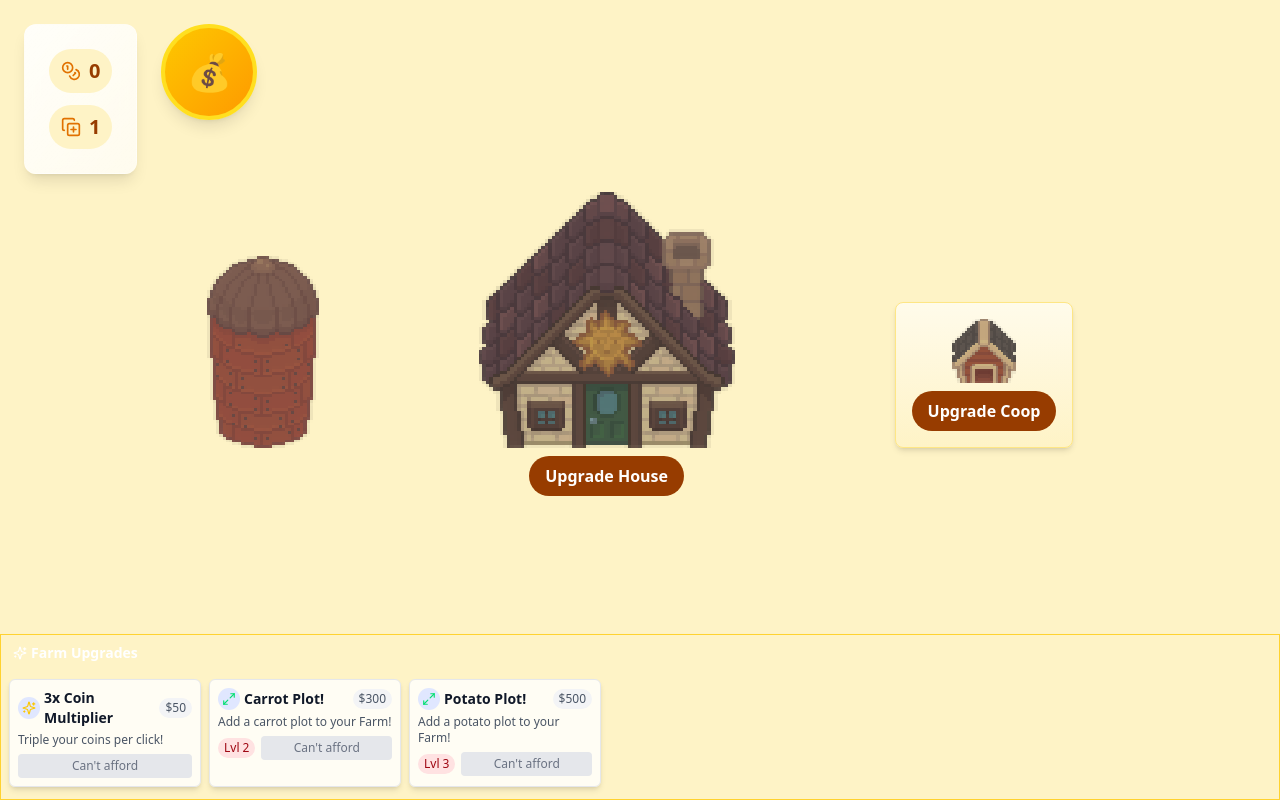
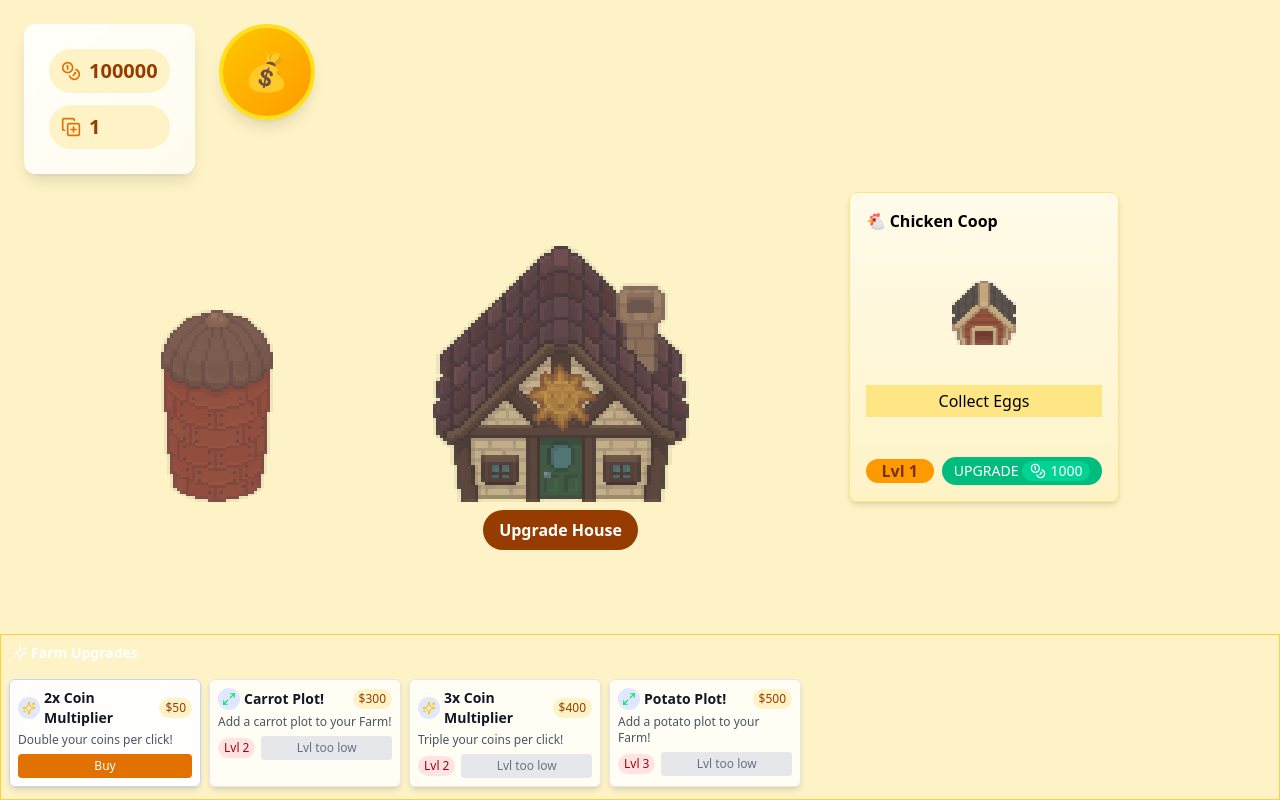
Before and after one commit to Jhay3765/clicker-game, a React (Vite) app: page / in a window 1280 px wide. Built offline with nearby package versions, Linux system fonts and the light colour scheme.

Commit message:
added coop

```diff
--- a/src/App.tsx
+++ b/src/App.tsx
@@ -25,7 +25,7 @@ interface FarmUpgrade {
 }
 
 function App() {
-  const [currency, setCurrency] = useState(0);
+  const [currency, setCurrency] = useState(100000);
   const [multiplier, setMultiplier] = useState(1);
   const [isMoneyMadeDisplayVisible, setIsMoneyMadeDisplayVisible] =
     useState(false);
@@ -37,12 +37,12 @@ function App() {
   const [upgrades, setUpgrades] = useState<FarmUpgrade[]>([
     {
       id: 1,
-      name: "3x Coin Multiplier",
-      description: "Triple your coins per click!",
+      name: "2x Coin Multiplier",
+      description: "Double your coins per click!",
       cost: 50,
       requiredLevel: 1,
       type: "multiplier",
-      apply: () => increaseMultiplier(3),
+      apply: () => increaseMultiplier(2),
     },
     {
       id: 2,
@@ -52,6 +52,15 @@ function App() {
       requiredLevel: 2,
       type: "addPlot",
       apply: () => addPlot("carrot"),
+    },
+    {
+      id: 3,
+      name: "3x Coin Multiplier",
+      description: "Triple your coins per click!",
+      cost: 400,
+      requiredLevel: 2,
+      type: "multiplier",
+      apply: () => increaseMultiplier(3),
     },
 
     {
@@ -123,7 +132,7 @@ function App() {
   };
 
   return (
-    <main className="h-screen bg-amber-100">
+    <main className="min-h-screen bg-amber-100">
       {isMoneyMadeDisplayVisible && <MoneyMadeDisplay></MoneyMadeDisplay>}
 
       <ScoreDisplay
@@ -145,7 +154,7 @@ function App() {
         <Coop />
       </div>
 
-      <div className="flex px-4 w-full gap-8 mt-24">
+      <div className="flex px-4 w-full flex-wrap gap-8 mt-24">
         {isCarrotPlotPurchased && (
           <Plot increaseCurrency={increaseCurrency} cropName="carrot" />
         )}
--- a/src/components/CarrotPlot.tsx
+++ /dev/null
@@ -1,20 +0,0 @@
-import React from "react";
-import Plot from "./Plot";
-export default function CarrotPlot({
-  increaseCurrency,
-}: {
-  increaseCurrency: (amount: number) => void;
-}) {
-  const [patchAmount, setPatchAmount] = React.useState(3);
-  const [plotLevel, setPlotLevel] = React.useState(1);
-
-  return (
-    <div>
-      <Plot
-        amountOfTiles={patchAmount}
-        cropName="carrot"
-        increaseCurrency={increaseCurrency}
-      />
-    </div>
-  );
-}
--- a/src/components/Plot.tsx
+++ b/src/components/Plot.tsx
@@ -1,6 +1,6 @@
 "use client";
 
-import { ArrowUp } from "lucide-react";
+import { Coins } from "lucide-react";
 import { useState, useEffect } from "react";
 
 const MAX_LEVEL = 3;
@@ -31,7 +31,8 @@ const Crops = [
     profit: 10,
     color: "#FFA500",
     icon: "🥕",
-    price: "150",
+    upgradePrice: 150,
+    upgradePrice2: 300,
   },
   {
     id: 2,
@@ -39,7 +40,8 @@ const Crops = [
     profit: 20,
     color: "#D2B48C",
     icon: "🥔",
-    price: "150",
+    upgradePrice: 150,
+    upgradePrice2: 300,
   },
   {
     id: 3,
@@ -47,46 +49,47 @@ const Crops = [
     profit: 30,
     color: "#FFD700",
     icon: "🌽",
-    price: "150",
+    upgradePrice: 150,
+    upgradePrice2: 300,
   },
 ];
 
 const Plot = ({ increaseCurrency, cropName }: PlotProps) => {
-  const [isPurchased, setIsPurchased] = useState(true);
   const [level, setLevel] = useState(1);
   const amountOfTiles = level * 12;
   const plot = Array(amountOfTiles).fill(null);
   const autoHarvest = level >= 3;
   const crop = Crops.find((c) => c.name === cropName);
   const cropIcon = crop?.icon || "🌱";
+  const upgradePrice = level === 1 ? crop?.upgradePrice : crop?.upgradePrice2;
 
   const upgradeLevel = () => {
     if (!crop) return;
     if (level >= MAX_LEVEL) return;
+    if (!upgradePrice) return;
 
     setLevel((prev) => prev + 1);
-    increaseCurrency(-crop.price);
-  };
-
-  const purchasePlot = () => {
-    if (!crop) return;
-    increaseCurrency(-crop.price);
-    setIsPurchased(true);
+    increaseCurrency(-upgradePrice);
   };
 
   return (
     <div className="flex flex-col  p-4 rounded-lg bg-gradient-to-b from-amber-50 to-amber-100 border border-amber-200 shadow-md">
-      {isPurchased && (
       <>
         <section className="flex justify-between items-center mb-2">
           <h3 className="text-md font-bold mb-2 capitalize">
             {cropIcon} {cropName}
           </h3>
 
-            <div className="flex items-center gap-2">
-              <p>(Lvl {level})</p>
+          <div className="flex  items-center gap-2">
+            <p className="bg-amber-500 px-4 rounded-full font-semibold text-amber-900">
+              Lvl {level}
+            </p>
 
-              <UpgradeButton upgradeLevel={upgradeLevel} level={level} />
+            <UpgradeButton
+              upgradePrice={upgradePrice}
+              upgradeLevel={upgradeLevel}
+              level={level}
+            />
           </div>
         </section>
 
@@ -103,12 +106,15 @@ const Plot = ({ increaseCurrency, cropName }: PlotProps) => {
           ))}
         </div>
       </>
-      )}
     </div>
   );
 };
 
-const UpgradeButton = (props: { upgradeLevel: () => void; level: number }) => {
+const UpgradeButton = (props: {
+  upgradeLevel: () => void;
+  level: number;
+  upgradePrice: number;
+}) => {
   const isUpgradeAvailable = props.level <= MAX_LEVEL - 1;
 
   return (
@@ -118,8 +124,11 @@ const UpgradeButton = (props: { upgradeLevel: () => void; level: number }) => {
           onClick={props.upgradeLevel}
           className="bg-emerald-500 hover:bg-emerald-600 text-white relative flex items-center gap-1 px-3 py-1 rounded-full text-sm font-medium transition-all cursor-pointer"
         >
-          <ArrowUp className="w-4 h-4" />
           <p>UPGRADE</p>
+          <aside className="px-2 items-center flex gap-1  bg-emerald-400 rounded-full">
+            <Coins className="w-4 h-4" />
+            <p>{props.upgradePrice}</p>
+          </aside>
         </div>
       ) : (
         <div className="bg-gray-300 text-gray-500 relative flex items-center gap-1 px-3 py-1 rounded-full text-sm font-medium transition-all cursor-not-allowed">
@@ -147,7 +156,6 @@ const Patch = ({
   const crop = Crops.find((c) => c.name === cropName);
   const profit = crop?.profit || cropProfit;
   const cropStageImage = `/assets/crops/${cropName}/${stage}.png`;
-  const cropIcon = crop?.icon || "🌱";
 
   useEffect(() => {
     const interval = setInterval(() => {
--- a/src/components/buildings/Coop.tsx
+++ b/src/components/buildings/Coop.tsx
@@ -1,31 +1,88 @@
+import { Coins } from "lucide-react";
 import { useState } from "react";
 
-export default function Coop() {
-  const [coopStage, setCoopStage] = useState(0);
+const MAX_LEVEL = 2;
+const UPGRADE_PRICE = 1000;
 
-  const coolStyles = ["h-16 w-16", "h-36 w-36"];
+interface CoopProps {
+  increaseCurrency: (amount: number) => void;
+}
+
+export default function Coop(props: CoopProps) {
+  const [coopLevel, setCoopLevel] = useState(0);
+  const [eggCount, setEggCount] = useState(0);
+  const [isEggsReady, setIsEggsReady] = useState(false);
+
+  const coolStyles = ["h-16 w-16 mx-auto", "h-36 w-36 mx-auto"];
 
   const upgradeCoop = () => {
-    setCoopStage((prevStage: number) => (prevStage + 1) % coolStyles.length);
+    setCoopLevel((prevStage: number) => (prevStage + 1) % coolStyles.length);
+  };
+
+  const collectEggs = () => {
+    if (isEggsReady) {
+      props.increaseCurrency(eggCount * 100);
+      setEggCount(0);
+      setIsEggsReady(false);
+    } else {
+      setEggCount((prevCount) => prevCount + 1);
+      setIsEggsReady(true);
+    }
   };
 
   return (
     <div
       className={`
-      flex flex-col items-center justify-center relative p-4 rounded-lg bg-gradient-to-b from-amber-50 to-amber-100 border border-amber-200 shadow-md`}
+      flex flex-col gap-10  relative p-4 rounded-lg bg-gradient-to-b from-amber-50 to-amber-100 border border-amber-200 shadow-md`}
     >
+      <h3 className="text-md font-bold mb-2 ">🐔 Chicken Coop</h3>
+
       <img
-        className={coolStyles[coopStage]}
-        src={`/assets/buildings/coop/${coopStage}.png`}
+        className={coolStyles[coopLevel]}
+        src={`/assets/buildings/coop/${coopLevel}.png`}
         alt=""
       />
+      <button
+        onClick={collectEggs}
+        className="px-8 py-1 bg-amber-200 cursor-pointer border-amber-300"
+      >
+        Collect Eggs
+      </button>
+      <div className="flex  items-center gap-2">
+        <p className="bg-amber-500 px-4 rounded-full font-semibold text-amber-900">
+          Lvl {coopLevel + 1}
+        </p>
 
-      <button
-        onClick={upgradeCoop}
-        className="bg-amber-800 grayscale-0 whitespace-nowrap    text-white font-bold py-2 px-4 rounded-full mt-2 hover:bg-amber-700 transition duration-300 ease-in-out "
-      >
-        Upgrade Coop
-      </button>
+        <UpgradeButton upgradeCoop={upgradeCoop} coopLevel={coopLevel} />
+      </div>
     </div>
   );
 }
+
+const UpgradeButton = (props: {
+  upgradeCoop: () => void;
+  coopLevel: number;
+}) => {
+  const isUpgradeAvailable = props.coopLevel <= MAX_LEVEL - 1;
+
+  return (
+    <>
+      {isUpgradeAvailable ? (
+        <div
+          onClick={props.upgradeCoop}
+          className="bg-emerald-500 hover:bg-emerald-600 text-white relative flex items-center gap-1 px-3 py-1 rounded-full text-sm font-medium transition-all cursor-pointer"
+        >
+          <p>UPGRADE</p>
+          <aside className="px-2 items-center flex gap-1  bg-emerald-400 rounded-full">
+            <Coins className="w-4 h-4" />
+            <p>{UPGRADE_PRICE}</p>
+          </aside>
+        </div>
+      ) : (
+        <div className="bg-gray-300 text-gray-500 relative flex items-center gap-1 px-3 py-1 rounded-full text-sm font-medium transition-all cursor-not-allowed">
+          <p>MAX LEVEL</p>
+        </div>
+      )}
+    </>
+  );
+};
```
Lines whose indentation alone changed are shown as unchanged.
